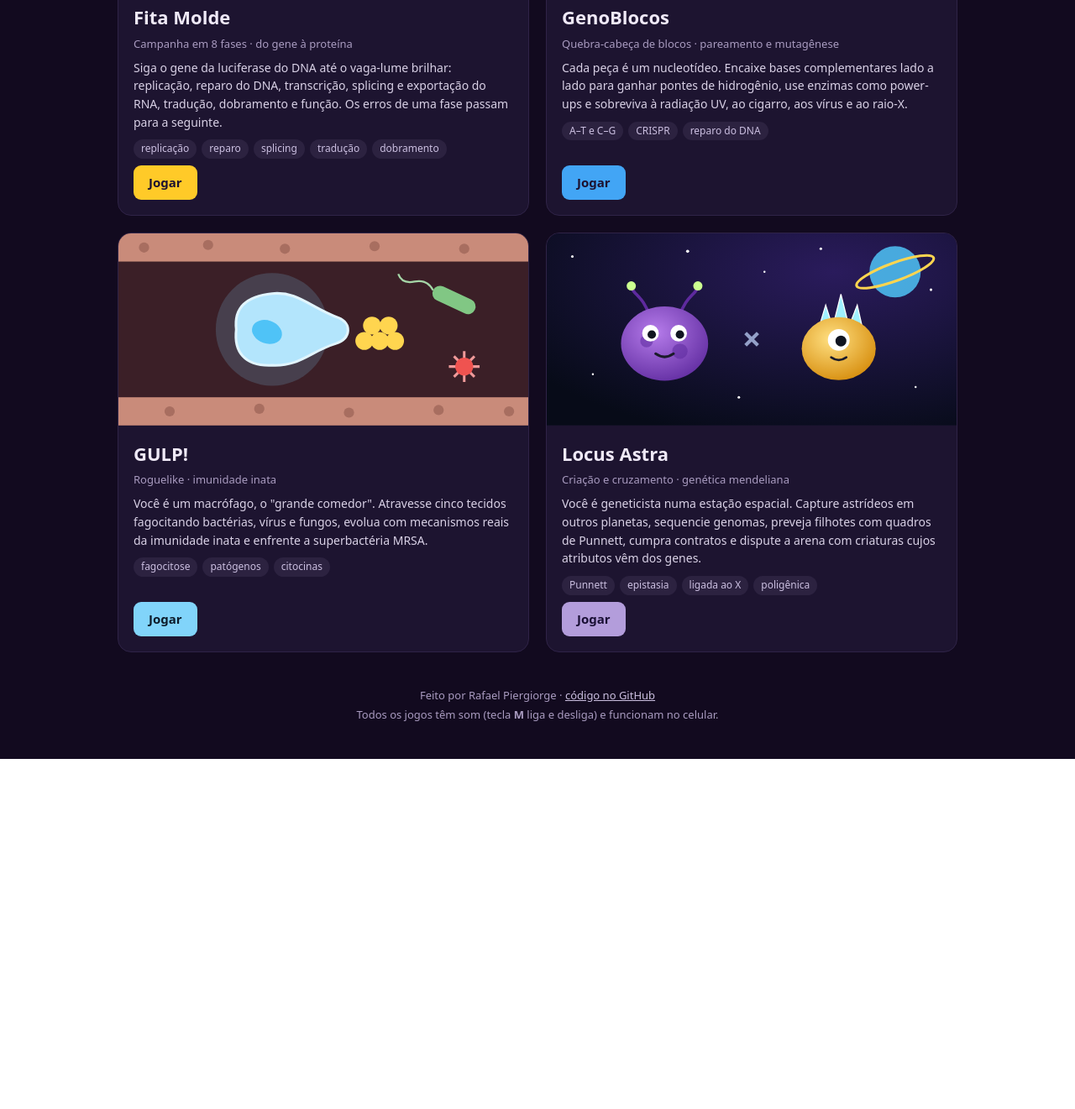
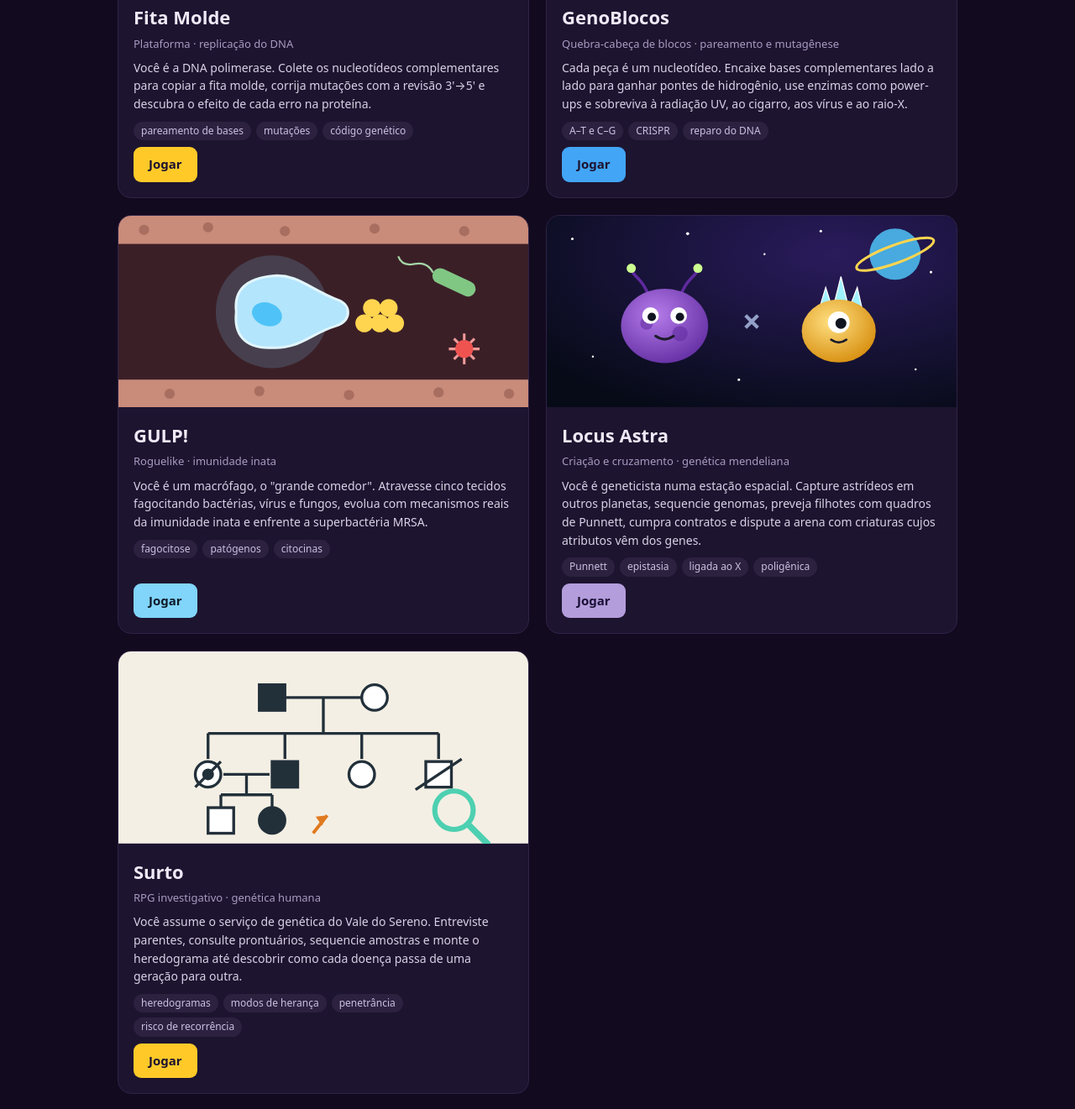
Before and after one commit to Piergiorge/PolGame, a plain HTML site: page index.html in a window 1280 px wide. Shown: the part 499-1820 px from the top of the page at 84% size. Before the commit the page ends 1403 px from the top, so only its background shows below. Drawn offline with Linux system fonts and the light colour scheme.

Commit message:
Add files via upload

```diff
--- a/index.html
+++ b/index.html
@@ -75,9 +75,9 @@
       </svg>
       <div class="body">
         <h2>Fita Molde</h2>
-        <div class="genre">Campanha em 8 fases · do gene à proteína</div>
-        <p>Siga o gene da luciferase do DNA até o vaga-lume brilhar: replicação, reparo do DNA, transcrição, splicing e exportação do RNA, tradução, dobramento e função. Os erros de uma fase passam para a seguinte.</p>
-        <div class="tags"><span>replicação</span><span>reparo</span><span>splicing</span><span>tradução</span><span>dobramento</span></div>
+        <div class="genre">Plataforma · replicação do DNA</div>
+        <p>Você é a DNA polimerase. Colete os nucleotídeos complementares para copiar a fita molde, corrija mutações com a revisão 3'→5' e descubra o efeito de cada erro na proteína.</p>
+        <div class="tags"><span>pareamento de bases</span><span>mutações</span><span>código genético</span></div>
         <a class="play" href="fita-molde/">Jogar</a>
       </div>
     </article>
@@ -157,6 +157,31 @@
         <a class="play" href="locus-astra/">Jogar</a>
       </div>
     </article>
+    <article class="card">
+      <svg class="art" viewBox="0 0 320 150" preserveAspectRatio="xMidYMid slice" aria-hidden="true">
+        <rect width="320" height="150" fill="#f4efe4"/>
+        <g stroke="#22303a" stroke-width="2.2" fill="none">
+          <path d="M130 36H190M160 36V64M70 64H250M70 64V84M130 64V84M190 64V84M250 64V84"/>
+          <path d="M82 96H118M100 96V112M80 112H120M80 112V122M120 112V122"/>
+        </g>
+        <g stroke="#22303a" stroke-width="2.2">
+          <rect x="110" y="26" width="20" height="20" fill="#22303a"/><circle cx="200" cy="36" r="10" fill="#fff"/>
+          <circle cx="70" cy="96" r="10" fill="#fff"/><circle cx="70" cy="96" r="3.5" fill="#22303a"/>
+          <rect x="120" y="86" width="20" height="20" fill="#22303a"/><circle cx="190" cy="96" r="10" fill="#fff"/><rect x="240" y="86" width="20" height="20" fill="#fff"/>
+          <rect x="70" y="122" width="20" height="20" fill="#fff"/><circle cx="120" cy="132" r="10" fill="#22303a"/>
+          <path d="M60 106L80 86M232 108L268 84" fill="none"/>
+        </g>
+        <path d="M152 142L163 128" stroke="#e07a1f" stroke-width="2.5"/><path d="M163 128l-9 1l5 7z" fill="#e07a1f"/>
+        <circle cx="262" cy="124" r="15" fill="none" stroke="#4dd0b1" stroke-width="4"/><path d="M273 135L288 150" stroke="#4dd0b1" stroke-width="5" stroke-linecap="round"/>
+      </svg>
+      <div class="body">
+        <h2>Surto</h2>
+        <div class="genre">RPG investigativo · genética humana</div>
+        <p>Você assume o serviço de genética do Vale do Sereno. Entreviste parentes, consulte prontuários, sequencie amostras e monte o heredograma até descobrir como cada doença passa de uma geração para outra.</p>
+        <div class="tags"><span>heredogramas</span><span>modos de herança</span><span>penetrância</span><span>risco de recorrência</span></div>
+        <a class="play" href="surto/">Jogar</a>
+      </div>
+    </article>
   </section>
 
   <footer>
```
